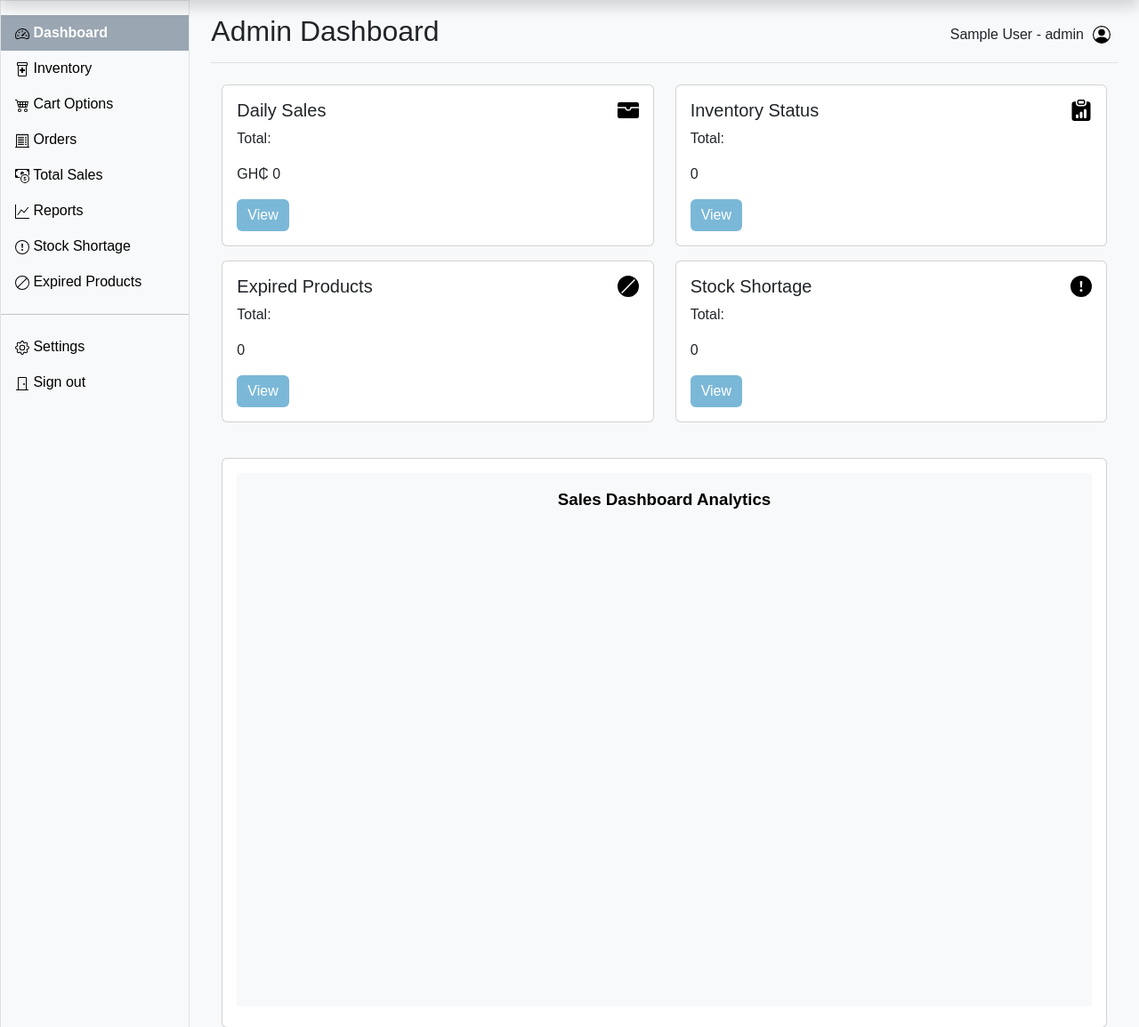
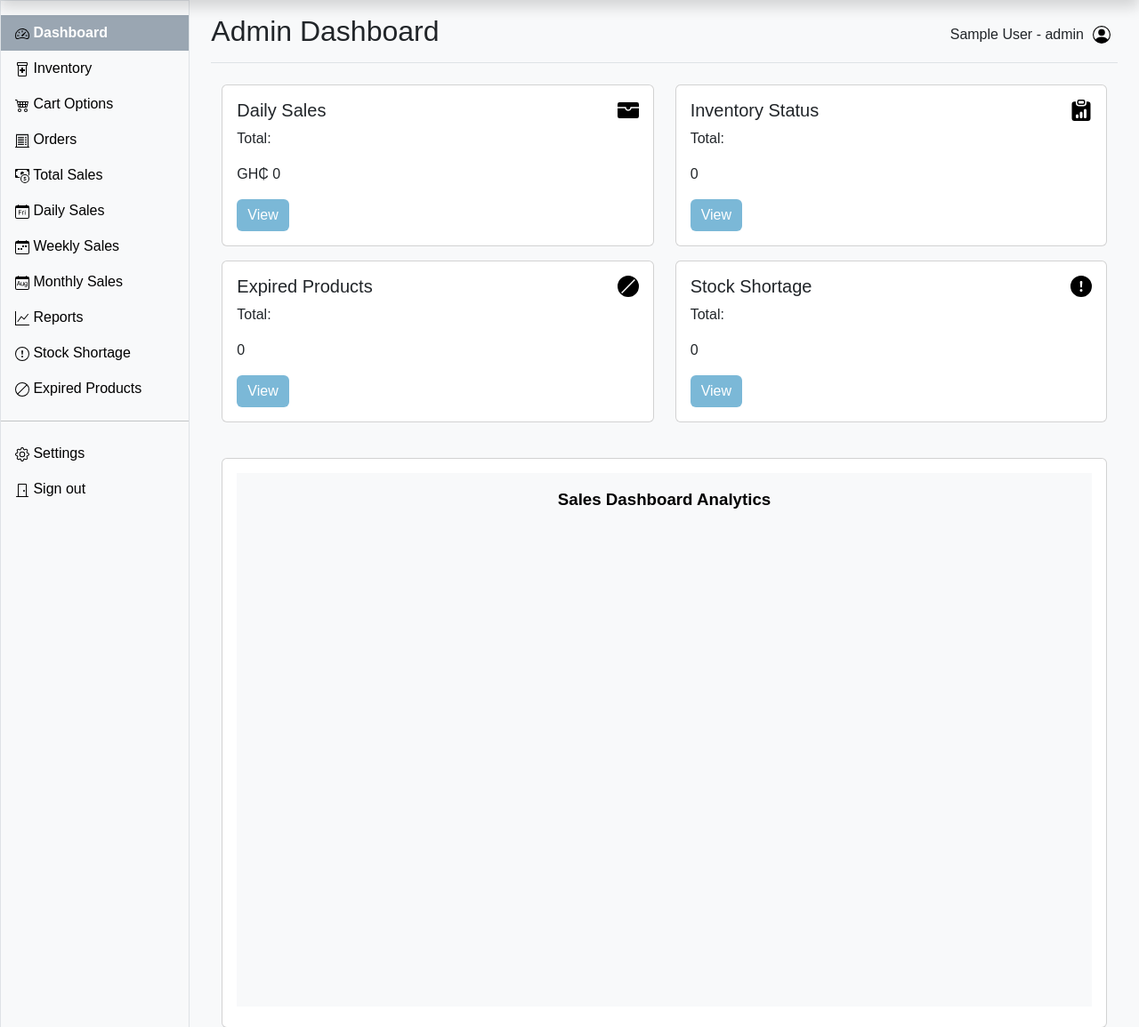
Before and after one commit to wireduclement/meditrack-pro, a Flask app: page /dashboard in a window 1280 px wide. Shown: the part 34-1189 px from the top of the page at 89% size. Run offline with Flask 3, Linux system fonts and the light colour scheme; the visitor is signed in with stand-in values (Sample User, id 1); data that the repository does not hold is empty; some libraries are stand-ins or nearby versions.

Commit message:
modify main and html templates

```diff
--- a/main.py
+++ b/main.py
@@ -513,8 +513,19 @@ class SalesView(MethodView):
 
     def get(self):
         name, role = get_name_role()
-        sales_data = db.read("sales")
-        return render_template("sales.html", name=name, role=role, sales_data=sales_data)
+        selected_date = request.args.get("date")
+
+        if selected_date:
+            sales_data = [
+                sale for sale in db.read("sales")
+                if sale[5].date() == datetime.strptime(selected_date, "%Y-%m-%d").date()
+            ]
+            no_sales = len(sales_data) == 0
+        else:
+            sales_data = db.read("sales")
+            no_sales = False
+
+        return render_template("sales.html", name=name, role=role, sales_data=sales_data, selected_date=selected_date, no_sales=no_sales)
 
 
 @app.route('/invoices/<filename>')
--- a/static/css/styles.css
+++ b/static/css/styles.css
@@ -105,7 +105,3 @@ h2 {
 #my-btn {
     margin-bottom: 80px;
 }
-
-.Select-menu-outer {
-    width: 50% !important;
-}
--- a/templates/sidebar.html
+++ b/templates/sidebar.html
@@ -34,6 +34,24 @@
           <a href="{{ url_for('sales') }}" class="nav-link {% if request.endpoint == 'sales' %}active{% else %}text-black{% endif %}">
             <img src="../static/svg/sales.svg">
             Total Sales
+          </a>
+        </li>
+        <li class="nav-item">
+          <a href="{{ url_for('daily_sales') }}" class="nav-link {% if request.endpoint == 'daily_sales' %}active{% else %}text-black{% endif %}">
+            <img src="../static/svg/daily_sales.svg">
+            Daily Sales
+          </a>
+        </li>
+        <li class="nav-item">
+          <a href="{{ url_for('weekly_sales') }}" class="nav-link {% if request.endpoint == 'weekly_sales' %}active{% else %}text-black{% endif %}">
+            <img src="../static/svg/weekly_sales.svg">
+            Weekly Sales
+          </a>
+        </li>
+        <li class="nav-item">
+          <a href="{{ url_for('monthly_sales') }}" class="nav-link {% if request.endpoint == 'monthly_sales' %}active{% else %}text-black{% endif %}">
+            <img src="../static/svg/monthly_sales.svg">
+            Monthly Sales
           </a>
         </li>
         <li class="nav-item">
```
Also changed, not shown: templates/reports.html (+1 -29 lines), templates/sales.html (+14 -0 lines), static/svg/daily_sales.svg (added), static/svg/monthly_sales.svg (added), static/svg/weekly_sales.svg (added).
